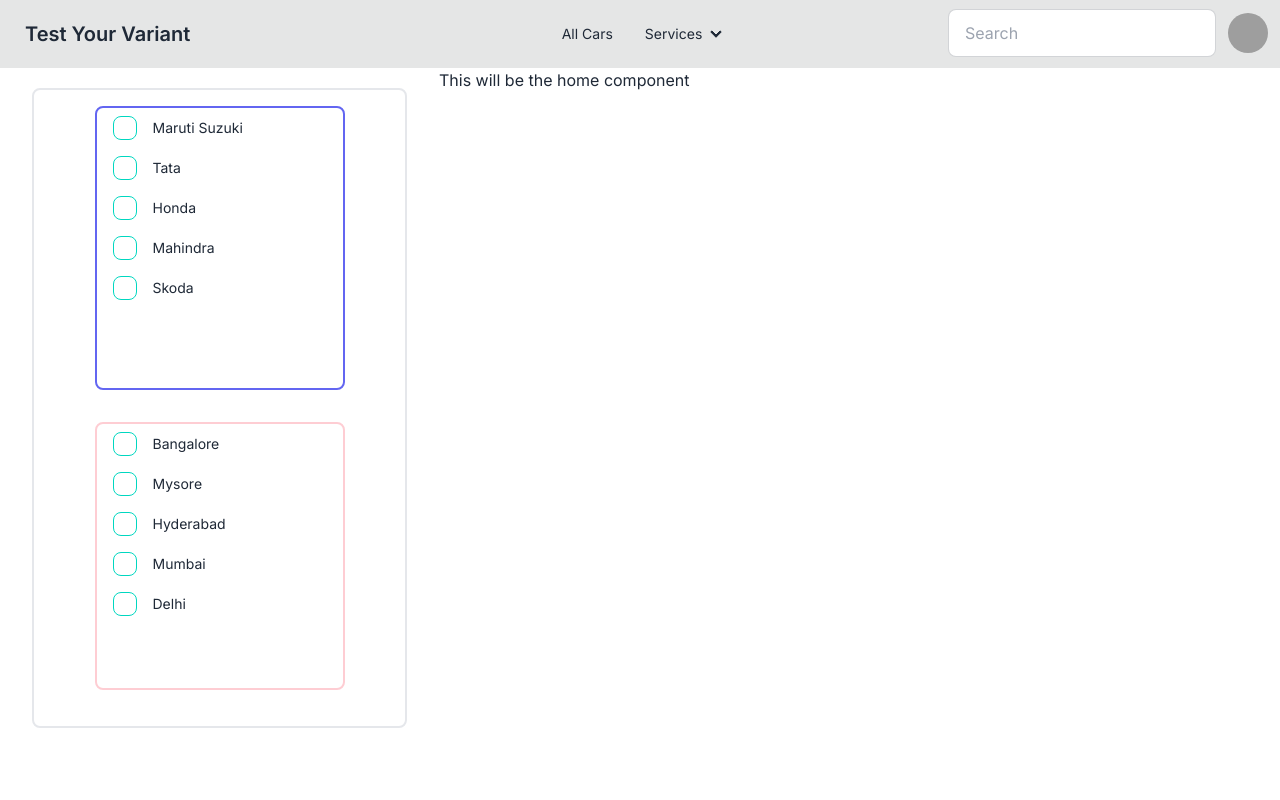
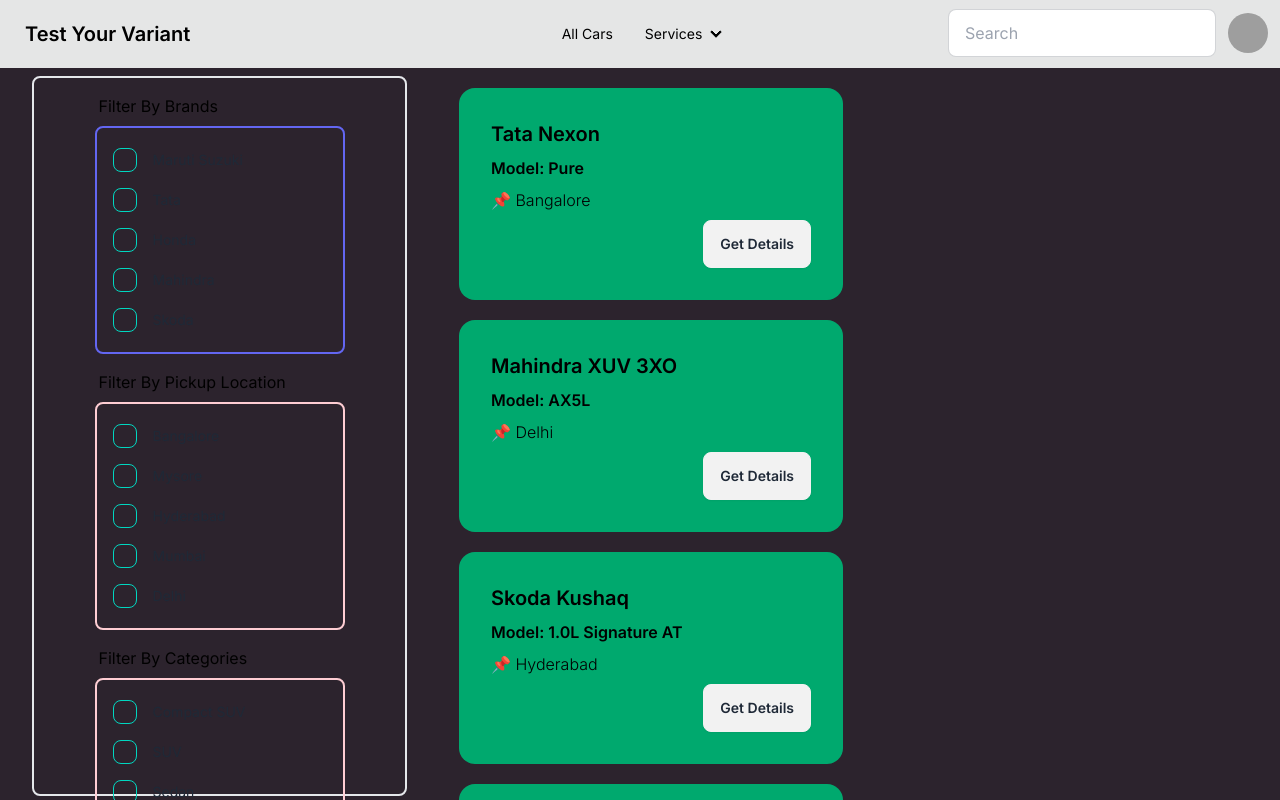
Before and after one commit to Chinmay019/test-your-variant, a Next.js app: page /home in a window 1280 px wide. Shown: the top 800 px of the page. Built offline with nearby package versions, Linux system fonts and the light colour scheme; grey boxes are pictures that could not be loaded.

Commit message:
added carlist and car tile components with dummy data

```diff
--- a/src/app/globals.css
+++ b/src/app/globals.css
@@ -4,6 +4,7 @@
 
 :root {
   --foreground-rgb: 0, 0, 0;
+  --custom-rgb: 44, 35, 45;
   --background-start-rgb: 214, 219, 220;
   --background-end-rgb: 255, 255, 255;
 }
@@ -17,13 +18,8 @@
 }
 
 body {
-  /* color: rgb(var(--foreground-rgb));
-  background: linear-gradient(
-      to bottom,
-      transparent,
-      rgb(var(--background-end-rgb))
-    )
-    rgb(var(--background-start-rgb)); */
+  color: rgb(var(--foreground-rgb));
+  background: rgb(var(--custom-rgb))
 }
 
 @layer utilities {
--- a/src/app/home/page.tsx
+++ b/src/app/home/page.tsx
@@ -1,15 +1,16 @@
 import React from "react";
-import Sidebar from "@/components/Sidebar/page";
+import Sidebar from "@/components/Sidebar";
+import CarsListComp from '../../components/CarsList';
 
 const Home = () => {
     return (
         <React.Fragment>
             <div className="flex">
-                <div className="flex-item">
+                <div className="flex-item sticky">
                     <Sidebar />
                 </div>
                 <div className="flex-item">
-                    This will be the home component
+                    <CarsListComp filter="all" />
                 </div>
             </div>
         </React.Fragment>
--- /dev/null
+++ b/src/components/CarTile/index.tsx
@@ -0,0 +1,28 @@
+import { CarDetail } from '../../util/types';
+const CarTile = ({ car }: {
+    car: any
+}) => {
+
+    console.log(car)
+
+    return (
+        <div>
+            <div className="card bg-success w-96 m-5">
+                <div className="card-body">
+                    <h2 className="card-title">{car.name}</h2>
+                    <span className='font-semibold'>
+                        Model: {car.model}
+                    </span>
+                    <span className='font-light'>
+                        📌  {car.location}
+                    </span>
+                    <div className="card-actions justify-end">
+                        <button className="btn">Get Details</button>
+                    </div>
+                </div>
+            </div>
+        </div>
+    )
+}
+
+export default CarTile;
--- /dev/null
+++ b/src/components/CarsList/index.tsx
@@ -0,0 +1,28 @@
+"use client"
+
+import { useEffect, useState } from "react";
+import CarTile from "../CarTile";
+import { getAllCars } from "@/util/helper";
+
+const CarsListComp = ({ filter }: { filter: string }) => {
+    const [carsData, setCarsData] = useState([])
+    useEffect(() => {
+        if (filter == "all") {
+            const allCarsListJSON = getAllCars();
+            setCarsData([...allCarsListJSON]);
+        }
+    }, [])
+    return (
+        <div>
+            {carsData?.map((car) => {
+                return (
+                    <div>
+                        <CarTile car={car} key={car.id}/>
+                    </div>
+                )
+            })}
+        </div>
+    )
+}
+
+export default CarsListComp;
--- a/src/components/Filter/brandFilter.tsx
+++ b/src/components/Filter/brandFilter.tsx
@@ -19,8 +19,8 @@
         maruti: "Maruti Suzuki"
     }
     return (
-        <div className="w-[400px] h-[300px] flex align-center justify-center px-2">
-            <div className="w-[250px] rounded-lg px-3 border-2 border-indigo-500 mt-4">
+        <div className="flex align-center justify-center">
+            <div className="w-[250px] rounded-lg border-2 border-indigo-500 p-3">
                 <div className="form-control">
                     <label className="cursor-pointer label justify-start gap-4">
                         <input type="checkbox" className="checkbox checkbox-accent" onClick={ (e) => {
--- /dev/null
+++ b/src/components/Filter/categoryFilter.tsx
@@ -0,0 +1,52 @@
+"use client";
+
+import { useState } from "react";
+
+const CategoryFilterComp = () => {
+    const categoryLabels = {
+        suv: "SUV",
+        csuv: "Compact SUV",
+        sedan: "Sedan",
+        hatch: "Hatchback",
+    }
+
+    const [suv, setSUV] = useState(false)
+    const [csuv, setCSUV] = useState(false)
+    const [sedan, setSedan] = useState(false)
+    const [hatch, setHatch] = useState(false)
+
+    return (
+        <div className="flex align-center justify-center">
+            <div className="w-[250px] rounded-lg border-2 border-rose-200 p-3">
+                <div className="form-control">
+                    <label className="cursor-pointer label justify-start gap-4">
+                        <input type="checkbox" className="checkbox checkbox-accent" onClick={ (e) => {
+                            setCSUV(e.target.checked)
+                        } } />
+                        <span className="label-text">{ categoryLabels.csuv }</span>
+                    </label>
+                    <label className="cursor-pointer label justify-start gap-4">
+                        <input type="checkbox" className="checkbox checkbox-accent" onClick={ (e) => {
+                            setSUV(e.target.checked)
+                        } } />
+                        <span className="label-text">{ categoryLabels.suv }</span>
+                    </label>
+                    <label className="cursor-pointer label justify-start gap-4">
+                        <input type="checkbox" className="checkbox checkbox-accent" onClick={ (e) => {
+                            setSedan(e.target.checked)
+                        } } />
+                        <span className="label-text">{ categoryLabels.sedan }</span>
+                    </label>
+                    <label className="cursor-pointer label justify-start gap-4">
+                        <input type="checkbox" className="checkbox checkbox-accent" onClick={ (e) => {
+                            setHatch(e.target.checked)
+                        } } />
+                        <span className="label-text">{ categoryLabels.hatch }</span>
+                    </label>
+                </div>
+            </div>
+        </div>
+    )
+}
+
+export default CategoryFilterComp;
--- a/src/components/Filter/locationFilter.tsx
+++ b/src/components/Filter/locationFilter.tsx
@@ -18,8 +18,8 @@
     const [mysore, setMysore] = useState(false)
 
     return (
-        <div className="w-[400px] h-[300px] flex align-center justify-center px-3">
-            <div className="w-[250px] rounded-lg px-3 border-2 border-rose-200 mt-8">
+        <div className="flex align-center justify-center">
+            <div className="w-[250px] rounded-lg border-2 border-rose-200 p-3">
                 <div className="form-control">
                     <label className="cursor-pointer label justify-start gap-4">
                         <input type="checkbox" className="checkbox checkbox-accent" onClick={ (e) => {
--- /dev/null
+++ b/src/components/Sidebar/index.tsx
@@ -0,0 +1,32 @@
+import BrandFilterComp from "../Filter/brandFilter";
+import LocationFilterComp from "../Filter/locationFilter";
+import CategoryFilterComp from "../Filter/categoryFilter";
+
+const Sidebar = () => {
+    return (
+        <div className="lg:h-[90vh] md:h-[65vh] w-[375px] border-2 border-white-200 md:rounded-md lg:rounded-lg mx-8 mt-2">
+            <div className="flex flex-col justify-around items-center">
+                <div className="mt-2">
+                    <label className="label">
+                        Filter By Brands
+                    </label>
+                    <BrandFilterComp />
+                </div>
+                <div className="mt-2">
+                    <label className="label">
+                        Filter By Pickup Location
+                    </label>
+                    <LocationFilterComp />
+                </div>
+                <div className="mt-2">
+                    <label className="label">
+                        Filter By Categories
+                    </label>
+                    <CategoryFilterComp />
+                </div>
+            </div>
+        </div>
+    )
+}
+
+export default Sidebar;
--- a/src/components/Sidebar/page.tsx
+++ /dev/null
@@ -1,19 +0,0 @@
-import BrandFilterComp from "../Filter/brandFilter";
-import LocationFilterComp from "../Filter/locationFilter";
-
-const Sidebar = () => {
-    return (
-        <div className="lg:h-[80vh] md:h-[60vh] w-[375px] border-2 border-white-200 md:rounded-md lg:rounded-lg mx-8 my-5">
-            <div className="flex flex-col justify-around items-center">
-                <div>
-                    <BrandFilterComp />
-                </div>
-                <div>
-                    <LocationFilterComp />
-                </div>
-            </div>
-        </div>
-    )
-}
-
-export default Sidebar;
--- /dev/null
+++ b/src/data/allCars.ts
@@ -0,0 +1,68 @@
+const allCarsData = [
+    {
+        id: "1",
+        name: "Tata Nexon",
+        model: "Pure",
+        brand: "Tata",
+        images: [],
+        category: "Compact SUV",
+        details: {
+            transmission: "Manual",
+            capacity: 5,
+            fuel: "Diesel",
+            engine: "1.2L Turbocharged Revotron",
+            gearbox : "6-Speed"
+        },
+        location: "Bangalore"
+    },
+    {
+        id: "2",
+        name: "Mahindra XUV 3XO",
+        model: "AX5L",
+        brand: "Mahindra",
+        images: [],
+        category: "Compact SUV",
+        details: {
+            transmission: "Automatic",
+            capacity: 5,
+            engine: "1.2L TGDi Engine",
+            fuel: "Petrol",
+            gearbox: "6-Speed AT"
+        },
+        location: "Delhi"
+    },
+    {
+        id: "3",
+        name: "Skoda Kushaq",
+        model: "1.0L Signature AT",
+        brand: "Skoda",
+        images: [],
+        category: "SUV",
+        details: {
+            transmission: "Automatic",
+            capacity: 5,
+            engine: "1.5L TSI",
+            fuel: "Petrol",
+            gearbox: "7-Speed AT"
+        },
+        location: "Hyderabad"
+    },
+    {
+        id: "4",
+        name: "Honda City",
+        model: "VX",
+        brand: "Honda",
+        images: [],
+        category: "Sedan",
+        details: {
+            transmission: "Manual",
+            capacity: 5,
+            engine: "i-VTEC",
+            fuel: "Petrol",
+            gearbox: "6-Speed"
+        },
+        location: "Mumbai"
+    }
+]
+
+export default allCarsData;
--- /dev/null
+++ b/src/util/helper.tsx
@@ -0,0 +1,15 @@
+import allCarsData from "@/data/allCars";
+import { CarDetail } from './types';
+
+export const getSingleCarInfoById = (id : string) => {
+    let n = allCarsData.length;
+    for(let i=0;i<n;i++) {
+        let car = allCarsData[i]
+        if (car.id == id)
+            return car
+    }
+}
+
+export const getAllCars = () => {
+    return allCarsData;
+}
--- /dev/null
+++ b/src/util/types.tsx
@@ -0,0 +1,16 @@
+export const CarDetail = {
+        id: String,
+        name: String,
+        model: String,
+        brand: String,
+        images: Array,
+        category: String,
+        details: {
+            transmission: String,
+            capacity: Number,
+            engine: String,
+            fuel: String,
+            gearbox: String
+        },
+        location: String
+}
```
